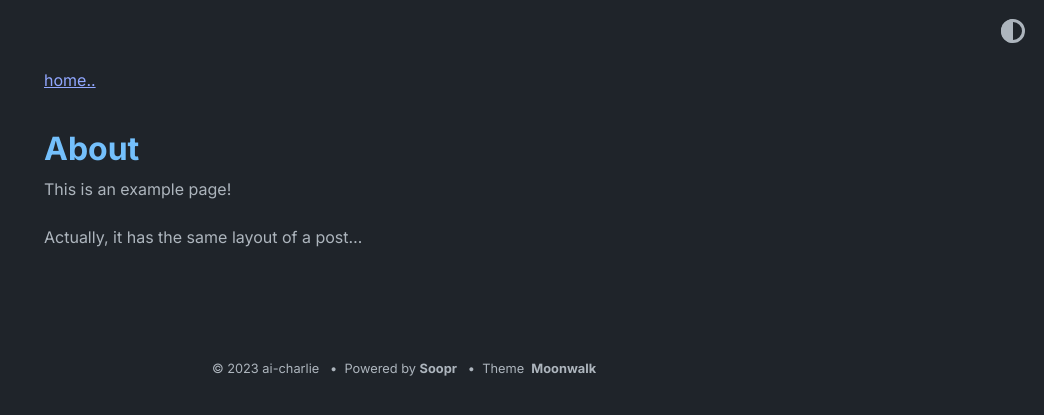
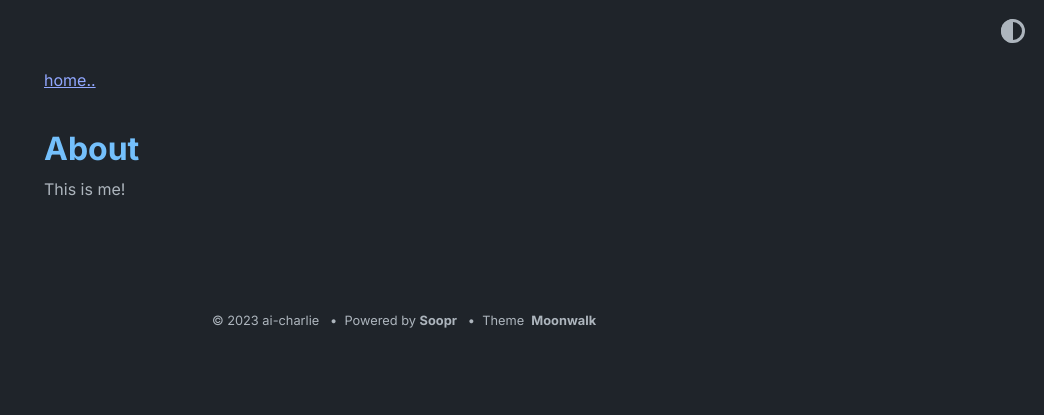
Before and after one commit to ai-charlie/ai-charlie.github.io, a Jekyll site: the page built from about.md, in a window 1280 px wide. Shown: the top 415 px of the page, without its empty margins (236-1280 px from the left). Built offline with Jekyll 4.4.1, drawn with Linux system fonts in a browser that asks for light colours.

Commit message:
update about.md

```diff
--- a/about.md
+++ b/about.md
@@ -3,6 +3,4 @@ layout: post
 title: About
 ---
 
-This is an example page!
-
-Actually, it has the same layout of a post...
+This is me!
```
